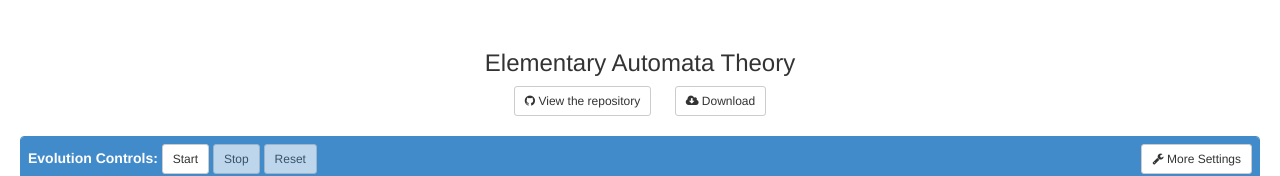
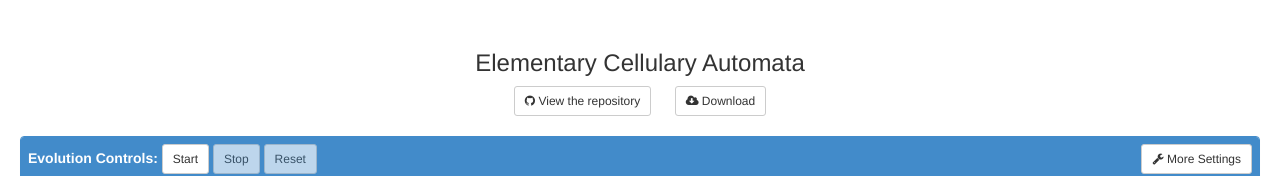
Before and after one commit to cpswaim/automata, a plain HTML site: page index.html in a window 1280 px wide. Shown: the top 176 px of the page. Drawn offline with Linux system fonts and the light colour scheme.

Commit message:
fixing title

```diff
--- a/index.html
+++ b/index.html
@@ -17,7 +17,7 @@
 
 </head>
 	<body>
-        <h3 id="title">Elementary Automata Theory</h3>
+        <h3 id="title">Elementary Cellulary Automata</h3>
         <div id="links">
             <a href="https://github.com/cpswaim/automata">
                 <button type="button" class="btn btn-default btn-sm">
```
